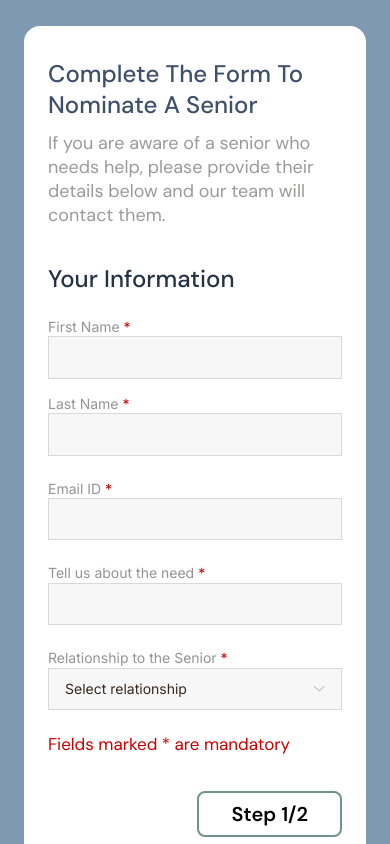
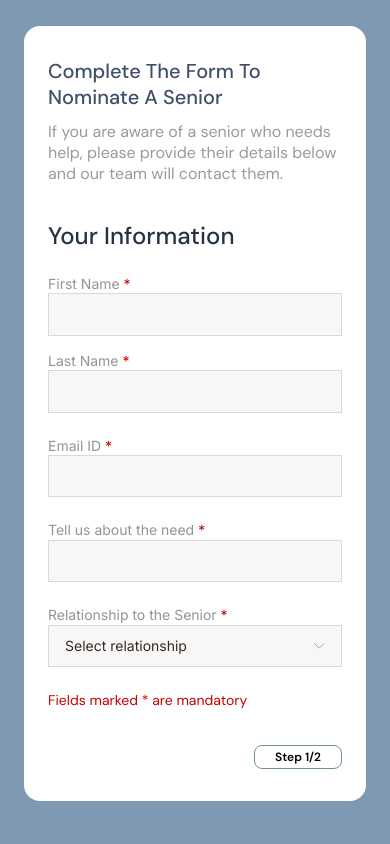
Before and after one commit to tusharjain2001/stephen-table, a React (Vite) app: page /nominate in a window 390 px wide. Shown: the part 2740-3584 px from the top of the page. Built offline with nearby package versions, Linux system fonts and the light colour scheme.

Commit message:
updated footer

```diff
--- a/src/pages/Nominate.jsx
+++ b/src/pages/Nominate.jsx
@@ -212,11 +212,13 @@ function Nominate() {
                 849 (48 + 640 + 68 + 46 + 47). */}
             <div className="flex flex-col gap-[36px] xl:gap-[51px]">
             <div className="flex flex-col gap-[11px]">
-              {/* Figma 381:5703 h=31 — DM Sans Medium 24 */}
-              <h2 className="capitalize font-sans text-[24px] font-medium text-bl-600">
+              {/* Figma 381:5703 h=31 — DM Sans Medium 24. Base runs the pair
+                  at 20 / 16 so the card header sits a step above the 14px
+                  fields under it rather than two. */}
+              <h2 className="capitalize font-sans text-[20px] font-medium text-bl-600 md:text-[24px]">
                 Complete the form to nominate a senior
               </h2>
-              <p className="font-sans text-[18px] text-gray-9c xl:text-[20px] 2xl:w-full">
+              <p className="font-sans text-[16px] text-gray-9c md:text-[18px] xl:text-[20px] 2xl:w-full">
                 If you are aware of a senior who needs help,
                 <br className="hidden md:inline" /> please provide their details below and our team
                 will contact them.
@@ -362,8 +364,11 @@ function Nominate() {
               </div>
             )}
 
-                {/* Figma 381:5723 h=21 */}
-                <p className="font-sans text-[17px] leading-[21px] text-error">
+                {/* Figma 381:5723 h=21. Base drops to 14 — the same size the
+                    fields themselves use below 768 (`FormField`'s own
+                    `text-[14px]`) — so the note no longer reads larger than
+                    the form it annotates. */}
+                <p className="font-sans text-[14px] leading-[18px] text-error md:text-[17px] md:leading-[21px]">
                   Fields marked * are mandatory
                 </p>
               </div>
@@ -378,7 +383,12 @@ function Nominate() {
                   // inside on both axes, so neither the height nor the width
                   // may be built out of padding + border — `px-[32px]` drew it
                   // 144.58. Pinned like `learn-more` and `outline-soft` are.
-                  className="flex h-[46px] items-center justify-center rounded-btn border-2 border-[#709585] px-[32px] font-sans text-[20px] font-semibold text-black 2xl:w-[134.145px] 2xl:px-0"
+                  //
+                  // Base (<768) is 830:10524, a much smaller 85 x 24 pill: a
+                  // 12px label on a 16 box inside 20 x 4. Height is pinned for
+                  // the same stroke-inside reason, and the 1px border keeps
+                  // the 2px one from eating 4 of the 24.
+                  className="flex h-[24px] items-center justify-center rounded-btn border border-[#709585] px-[20px] font-sans text-[12px] font-semibold text-black md:h-[46px] md:border-2 md:px-[32px] md:text-[20px] 2xl:w-[134.145px] 2xl:px-0"
                 >
                   Step 1/2
                 </button>
```
